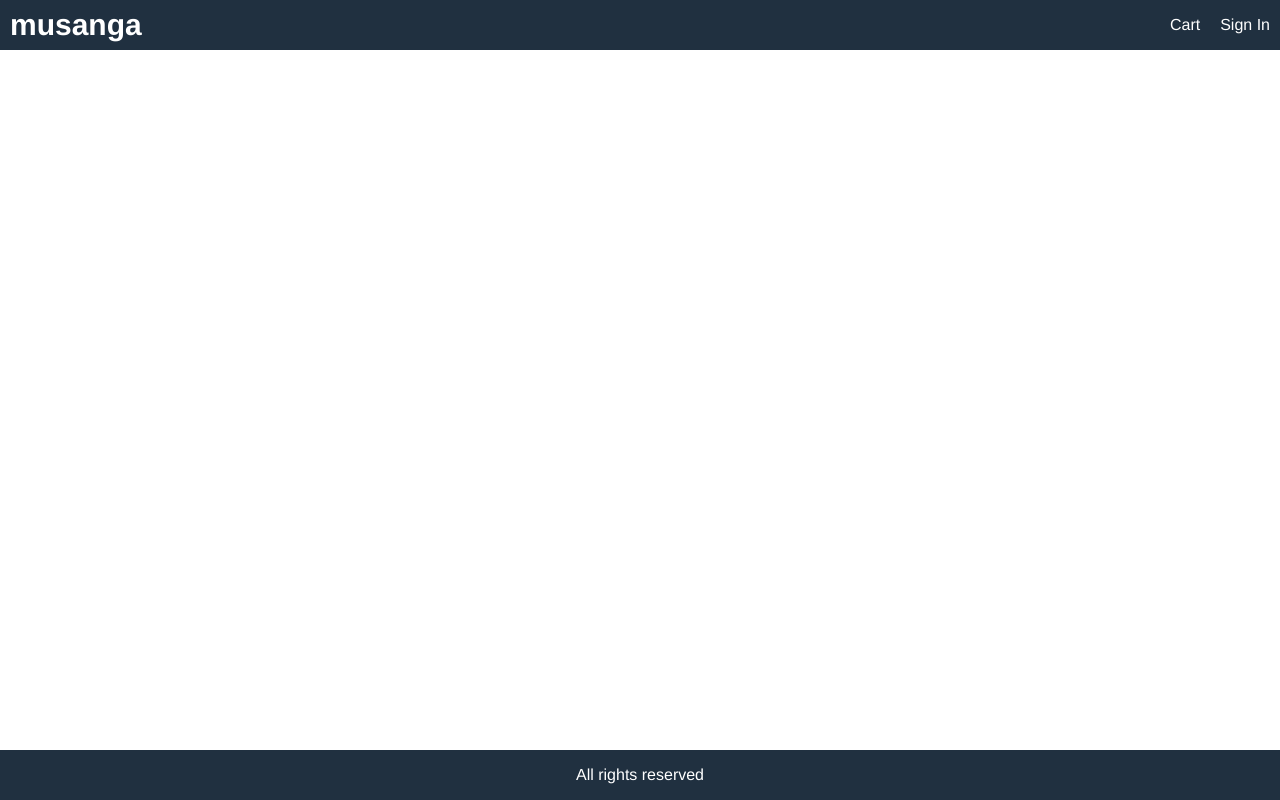
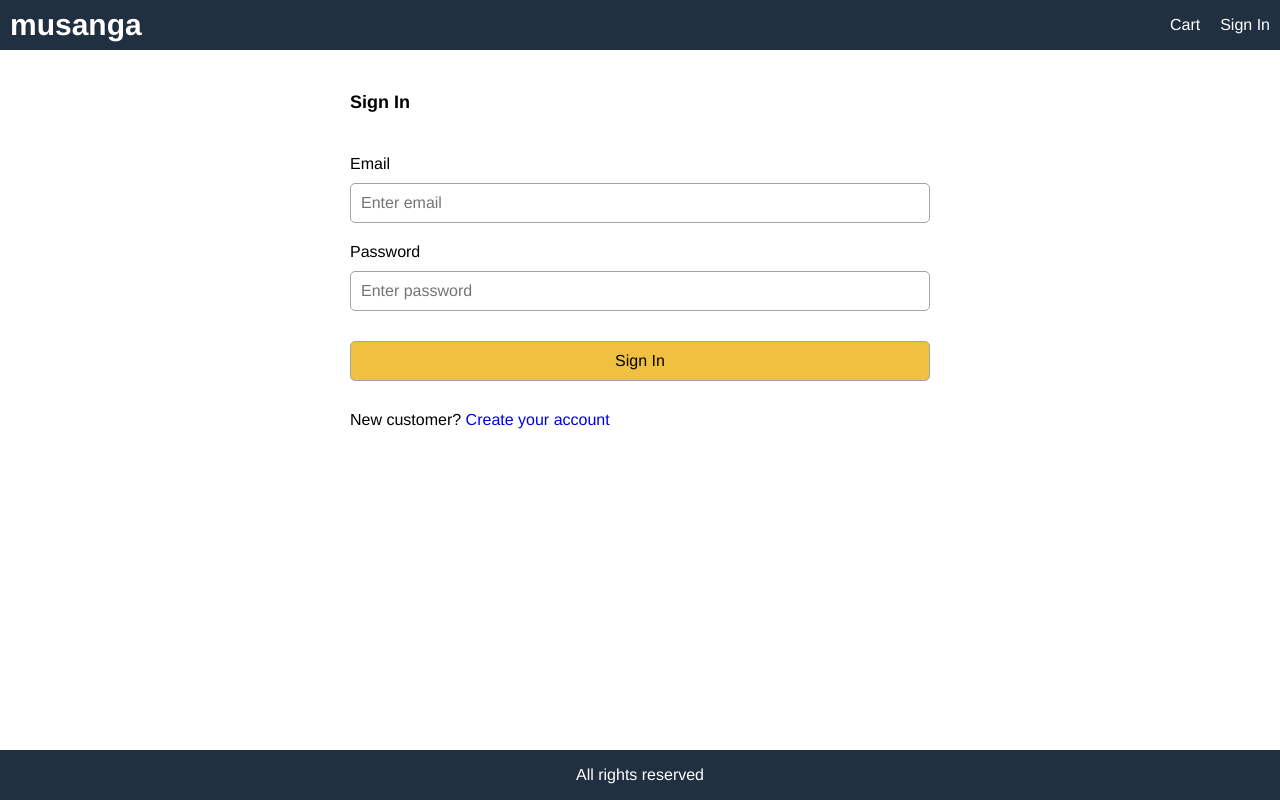
Before and after one commit to Lumemma/musanga-ecommerce, a React (Create React App) app in the folder frontend/: page /signin in a window 1280 px wide. Built offline with nearby package versions, Linux system fonts and the light colour scheme.

Commit message:
Create-signIn-Screen

```diff
--- a/frontend/src/App.js
+++ b/frontend/src/App.js
@@ -4,6 +4,7 @@
 import Productscreen from "./Screens/Productscreen";
 import Cartscreen from "./Screens/Cartscreen";
 import { useSelector } from "react-redux";
+import SignInscreen from "./Screens/SignInscreen";
 
 
 
@@ -34,6 +35,7 @@
         <main>
           <Route path="/cart/:id?" component={Cartscreen}></Route>
           <Route path="/product/:id" component={Productscreen}></Route>
+          <Route path="/signin" component={SignInscreen}></Route>
           <Route path="/" component={Homescreen} exact></Route>
         </main>
         <footer className="row center">All rights reserved</footer>
--- /dev/null
+++ b/frontend/src/Screens/SignInscreen.js
@@ -0,0 +1,53 @@
+import React, { useState }from 'react'
+import { Link } from 'react-router-dom';
+
+export default function SignInscreen() {
+
+    const [email, setEmail] = useState('');
+  const [password, setPassword] = useState('');
+  const submitHandler = (e) => {
+    e.preventDefault();
+  };
+    return (
+        <div>
+            <form className="form" onSubmit={submitHandler}>
+        <div>
+          <h1>Sign In</h1>
+        </div>
+        <div>
+          <label htmlFor="email">Email </label>
+          <input
+            type="email"
+            id="email"
+            placeholder="Enter email"
+            required
+            onChange={(e) => setEmail(e.target.value)}
+          ></input>
+        </div>
+        <div>
+          <label htmlFor="password">Password</label>
+          <input
+            type="password"
+            id="password"
+            placeholder="Enter password"
+            required
+            onChange={(e) => setPassword(e.target.value)}
+          ></input>
+        </div>
+        <div>
+          <label />
+          <button className="primary" type="submit">
+            Sign In
+          </button>
+        </div>
+        <div>
+          <label />
+          <div>
+            New customer? <Link to="/register">Create your account</Link>
+          </div>
+        </div>
+      </form>
+
+        </div>
+    )
+}
--- a/frontend/src/index.css
+++ b/frontend/src/index.css
@@ -188,3 +188,17 @@
   color: #a02020;
   background-color: #ffe0e0;
 }
+/* Form */
+.form {
+  max-width: 60rem;
+  margin: 0 auto;
+}
+.form > div {
+  display: flex;
+  flex-direction: column;
+  margin: 1rem;
+}
+.form label {
+  margin: 1rem 0;
+  display: block;
+}
```
Also changed, not shown: 1 other file (tests, documents, lock files or other folders).
